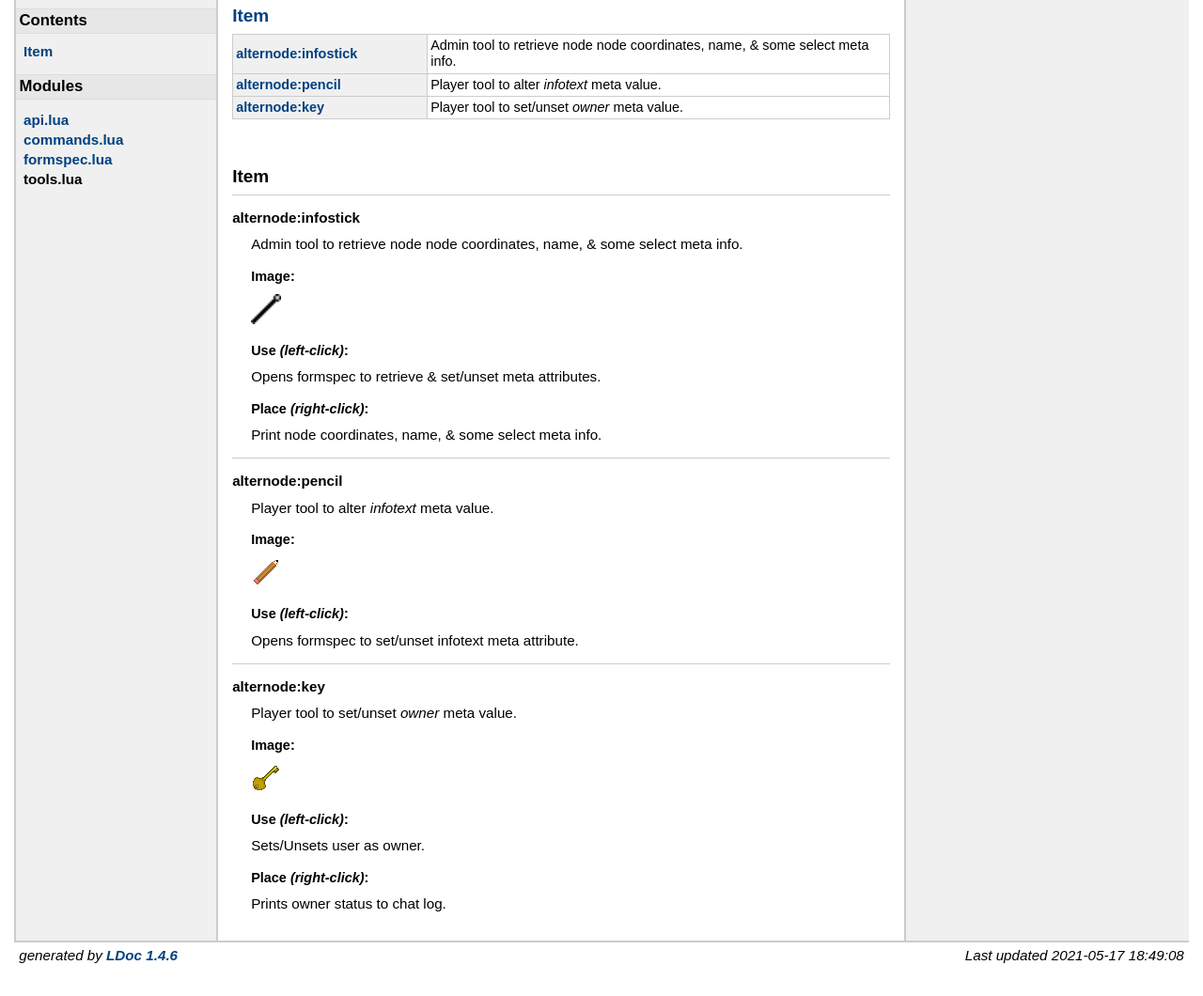
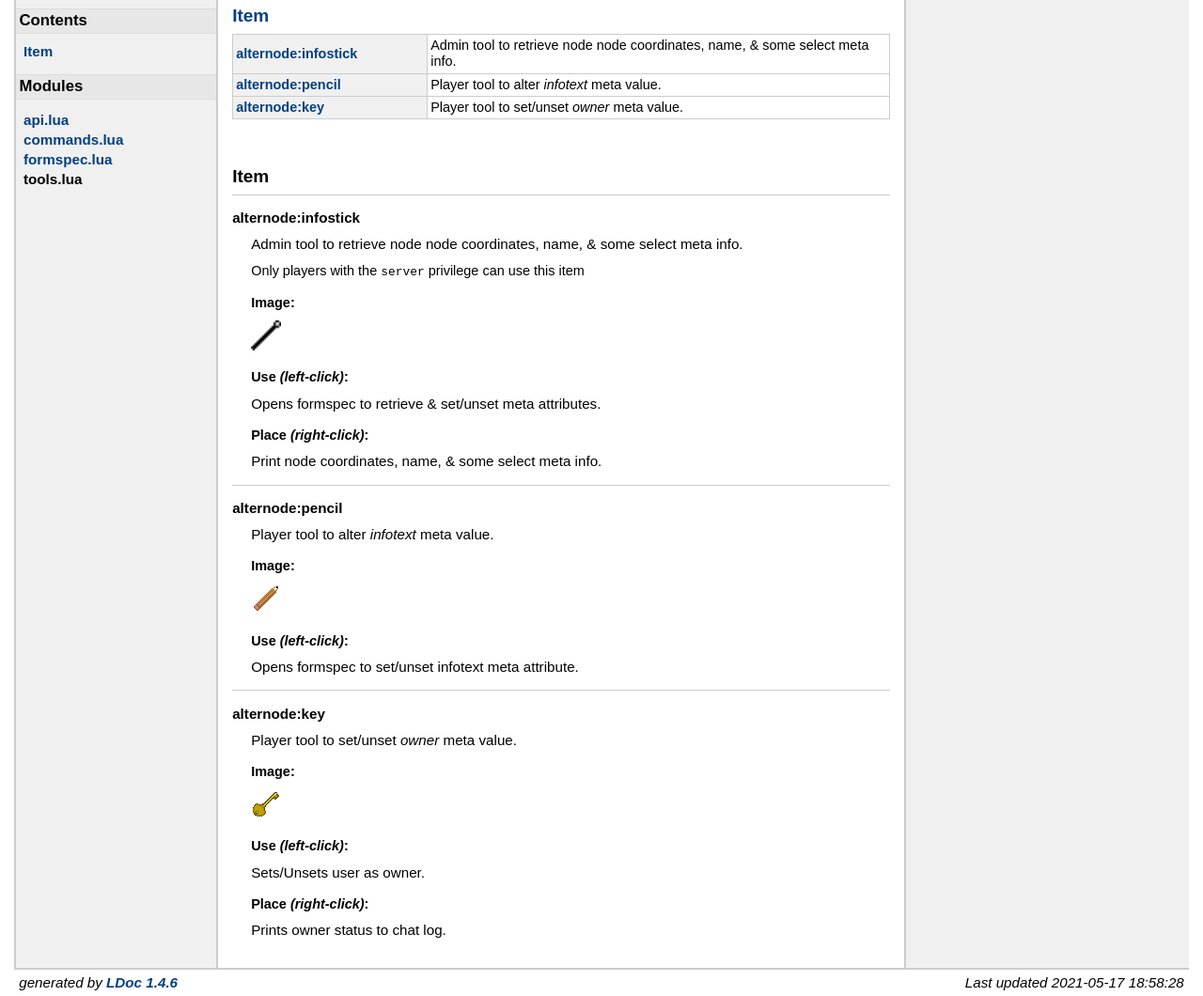
Before and after one commit to AntumMT/mod-alternode, a plain HTML site: page docs/modules/tools.lua.html in a window 1280 px wide. Shown: the part 102-1162 px from the top of the page at 94% size. Before the commit the page ends 1134 px from the top, so only its background shows below. Drawn offline with Linux system fonts and the light colour scheme.

Commit message:
Add note to LuaDoc

```diff
--- a/docs/modules/tools.lua.html
+++ b/docs/modules/tools.lua.html
@@ -84,7 +84,9 @@
     <strong>alternode:infostick</strong>
     </dt>
     <dd>
-    Admin tool to retrieve node node coordinates, name, &amp; some select meta info.
+    Admin tool to retrieve node node coordinates, name, &amp; some select meta info. </p>
+
+<p>  Only players with the <code>server</code> privilege can use this item
 
     <h3>Image:</h3>
     <ul>
@@ -161,7 +163,7 @@
 </div> <!-- id="main" -->
 <div id="about">
 <i>generated by <a href="http://github.com/stevedonovan/LDoc">LDoc 1.4.6</a></i>
-<i style="float:right;">Last updated 2021-05-17 18:49:08 </i>
+<i style="float:right;">Last updated 2021-05-17 18:58:28 </i>
 </div> <!-- id="about" -->
 </div> <!-- id="container" -->
 </body>
```
Also changed, not shown: docs/api.html (+1 -1 lines), docs/modules/api.lua.html (+1 -1 lines), docs/modules/commands.lua.html (+1 -1 lines), docs/modules/formspec.lua.html (+1 -1 lines), 1 other file.
